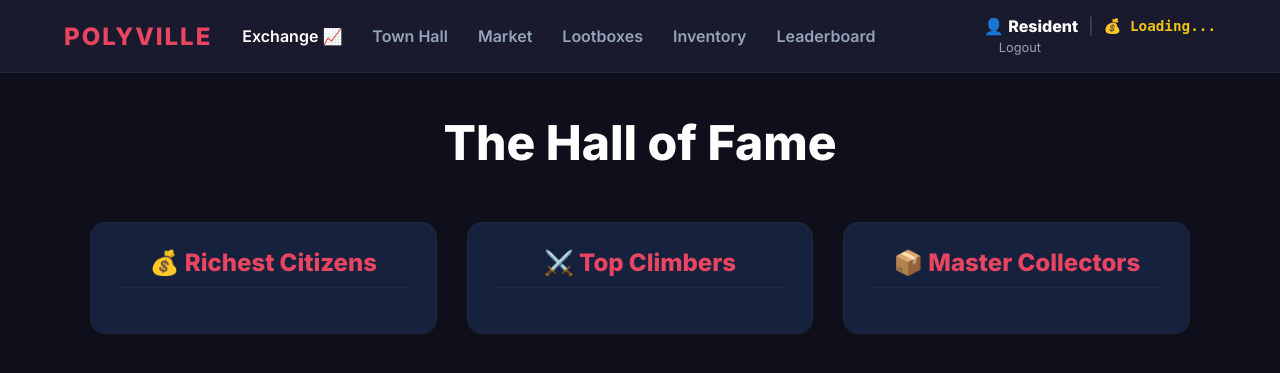
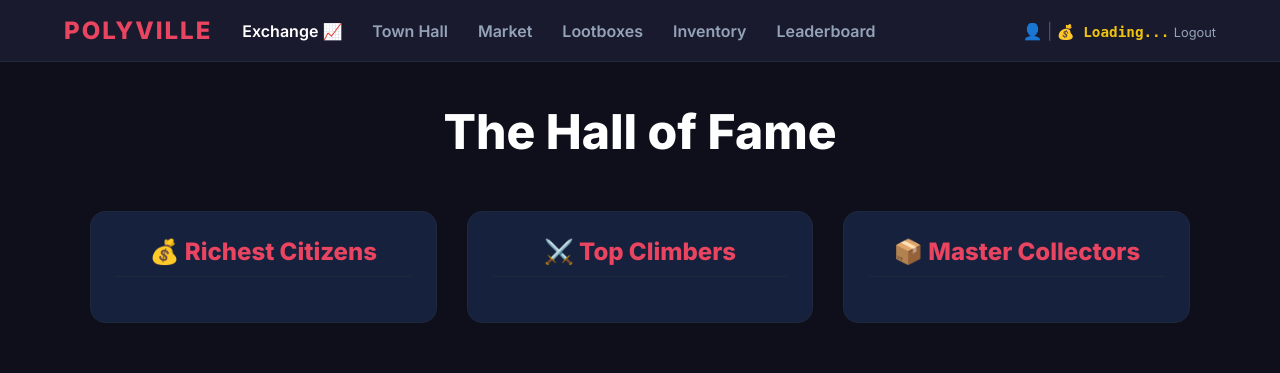
Before and after one commit to Xoborcim/UwUMarket, a Flask app: page /leaderboard in a window 1280 px wide. Shown: the top 373 px of the page. Run offline with Flask 3, Linux system fonts and the light colour scheme; data that the repository does not hold is empty.

Commit message:
smh my head

```diff
--- a/templates/leaderboard.html
+++ b/templates/leaderboard.html
@@ -52,12 +52,12 @@
 
         </div>
         <div class="user-status">
-            <a href="/profile/{{ session['username'] or session['user_id'] }}" style="color: white; text-decoration: none; display: flex; align-items: center; gap: 10px;">
-                <span>👤 <strong>{{ session['username'] or "Resident" }}</strong></span>
+            <a href="/profile/{{ session['user_id'] }}" class="user-info" style="text-decoration: none; color: white; cursor: pointer;">
+                <span>👤 <strong>{{ session['username'] }}</strong></span>
                 <span style="color: #475569;">|</span>
                 <span id="gold-counter" style="color: #f1c40f; font-weight: bold; font-family: monospace; font-size: 1.1em;">💰 Loading...</span>
-            </a>
-            <a href="/logout" style="color: var(--text-muted); font-size: 0.8rem; text-decoration: none; margin-left: 15px;">Logout</a>
+                </a>
+            <a href="/logout" style="color: var(--text-muted); font-size: 0.8rem; text-decoration: none;">Logout</a>
         </div>
     </nav>
 
```
